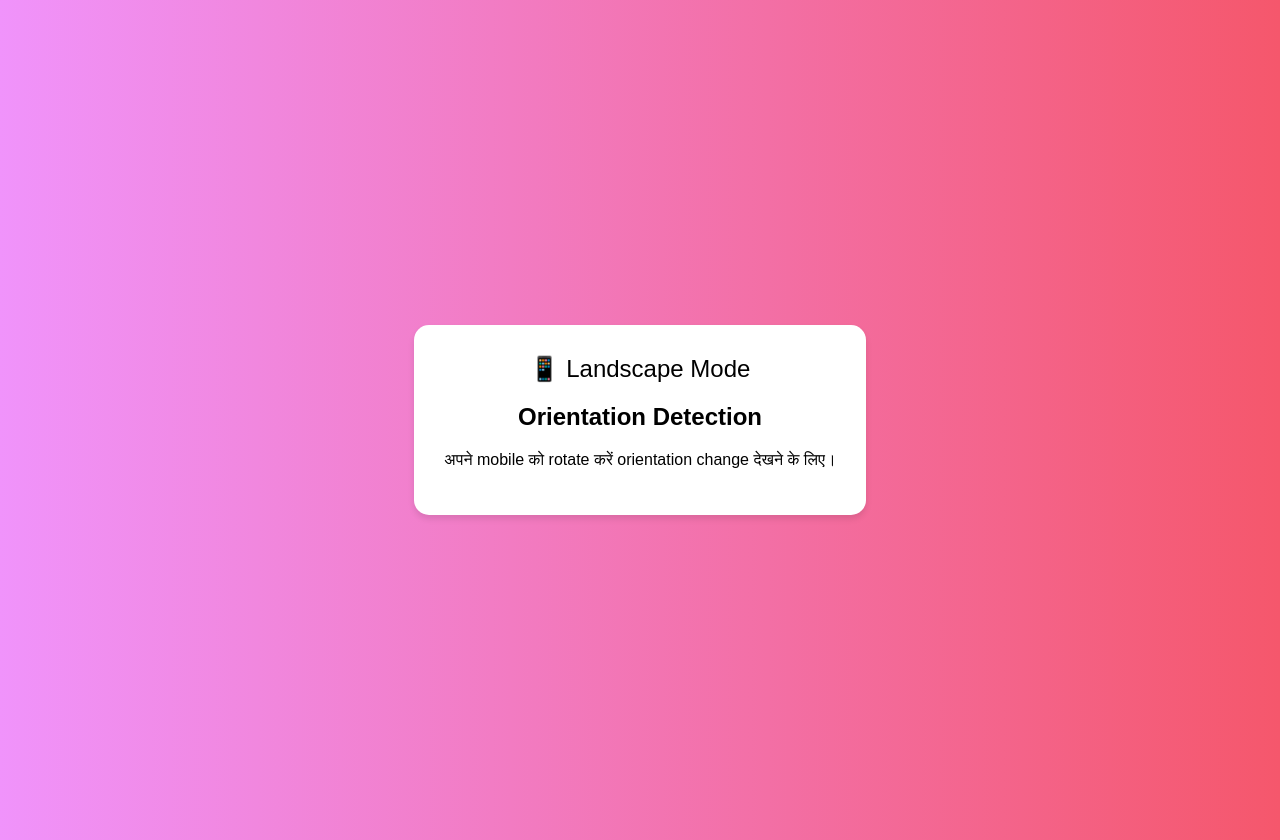
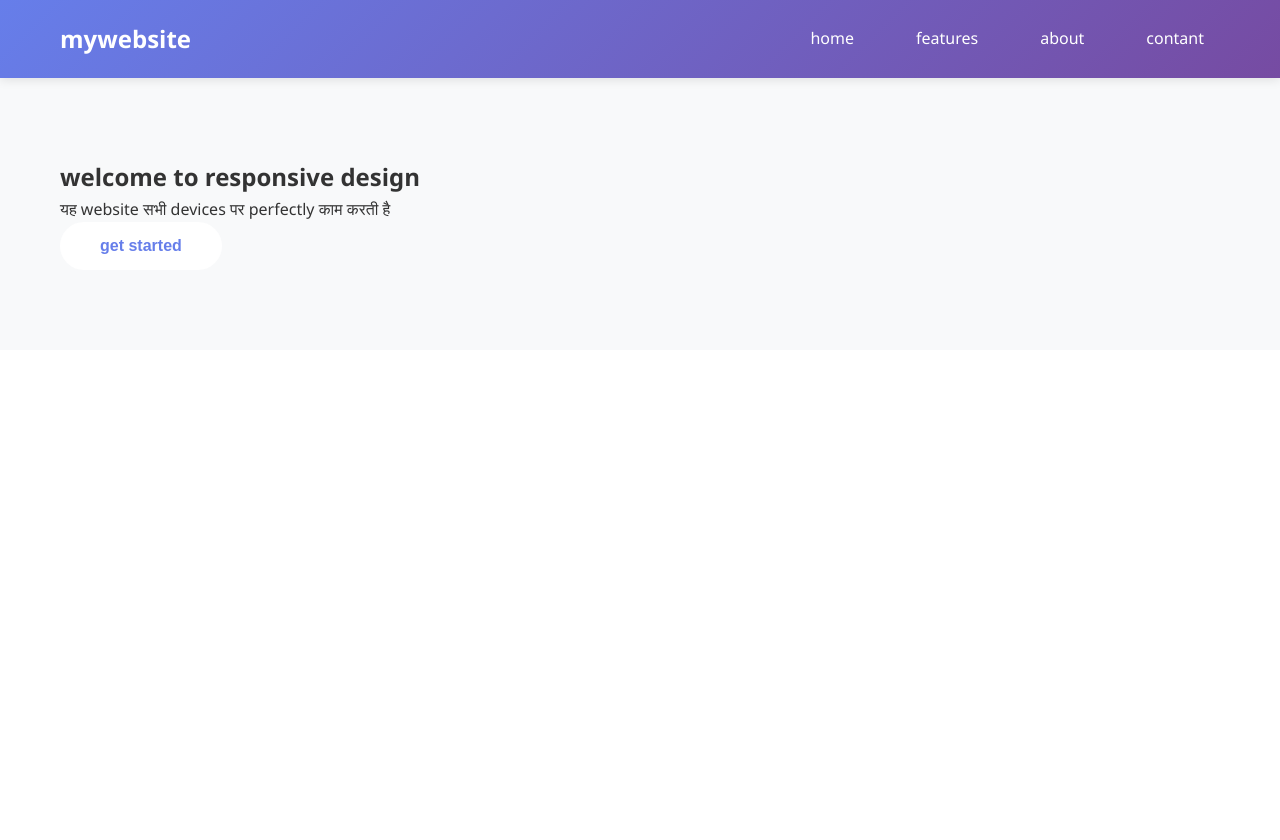
Before and after one commit to vaghelaharsh1015/html-css, a plain HTML site: page css/day 15/lab_ex.html in a window 1280 px wide. After the commit the page ends 800 px from the top, so only its background shows below. Drawn offline with Linux system fonts and the light colour scheme.

Commit message:
new file

```diff
--- a/css/day 15/lab_ex.html
+++ b/css/day 15/lab_ex.html
@@ -1,58 +1,134 @@
 <!DOCTYPE html>
-<html>
+<html lang="en">
+
 <head>
+    <meta charset="UTF-8">
     <meta name="viewport" content="width=device-width, initial-scale=1.0">
-    <title>Orientation Media Query</title>
+    <title>Document</title>
+
     <style>
-        body {
-            font-family: Arial, sans-serif;
+        /* Reset & Base Styles */
+        * {
             margin: 0;
-            padding: 20px;
-            display: flex;
-            justify-content: center;
-            align-items: center;
-            min-height: 100vh;
+            padding: 0;
+            box-sizing: border-box;
         }
 
-        .orientation-box {
-            background-color: white;
-            padding: 30px;
-            border-radius: 15px;
-            text-align: center;
-            box-shadow: 0 4px 6px rgba(0,0,0,0.1);
+        body {
+            font-family: 'Segoe UI', Tahoma, Geneva, Verdana, sans-serif;
+            line-height: 1.6;
+            color: #333;
         }
 
-        /* Portrait orientation */
-        @media (orientation: portrait) {
-            body {
-                background: linear-gradient(180deg, #667eea 0%, #764ba2 100%);
-            }
-            .orientation-box::before {
-                content: "📱 Portrait Mode";
-                display: block;
-                font-size: 24px;
-                margin-bottom: 10px;
-            }
+        .container {
+            max-width: 1200px;
+            margin: 0 auto;
+            padding: 0 20px;
         }
 
-        /* Landscape orientation */
-        @media (orientation: landscape) {
-            body {
-                background: linear-gradient(90deg, #f093fb 0%, #f5576c 100%);
-            }
-            .orientation-box::before {
-                content: "📱 Landscape Mode";
-                display: block;
-                font-size: 24px;
-                margin-bottom: 10px;
-            }
+        .header {
+            background: linear-gradient(135deg, #667eea 0%, #764ba2 100%);
+            color: white;
+            padding: 20px 0;
+            position: sticky;
+            top: 0;
+            z-index: 1000;
+            box-shadow: 0 2px 10px rgba(0, 0, 0, 0.1);
+        }
+
+        .nav-container {
+            display: flex;
+            justify-content: space-between;
+            align-items: center;
+        }
+
+        .logo {
+            font-size: 24px;
+            font-weight: bold;
+        }
+
+        .nav-menu {
+            display: flex;
+            list-style: none;
+            gap: 30px;
+        }
+
+        .nav-menu a {
+            color: white;
+            text-decoration: none;
+            padding: 8px 16px;
+            border-radius: 5px;
+            transition: background-color 0.3s ease;
+        }
+
+        .nav-menu a:hover {
+            background-color: rgba(255, 255, 255, 0.2);
+        }
+
+        .hero {
+            background: linear-gradient(135deg, #667eea 0%, #764ba2 100%);
+            color: white;
+            padding: 80px 0;
+            text-align: center;
+        }
+
+        .hero h1 {
+            font-size: 48px;
+            margin-bottom: 20px;
+        }
+
+        .hero p {
+            font-size: 20px;
+            margin-bottom: 30px;
+        }
+
+        .btn {
+            background-color: white;
+            color: #667eea;
+            padding: 15px 40px;
+            border: none;
+            border-radius: 30px;
+            font-size: 16px;
+            font-weight: bold;
+            cursor: pointer;
+            transition: transform 0.3 ease;
+        }
+
+        .btn:hover {
+            transform: translateY(-2px);
+        }
+
+        .features{
+            padding: 80px 0;
+            background-color: #f8f9fa;
         }
     </style>
 </head>
+
 <body>
-    <div class="orientation-box">
-        <h2>Orientation Detection</h2>
-        <p>अपने mobile को rotate करें orientation change देखने के लिए।</p>
-    </div>
+    <!--header-->
+    <header class="header">
+        <div class="container">
+            <nav class="nav-container">
+                <div class="logo">mywebsite</div>
+                <ul class="nav-menu">
+                    <li><a href="#home">home</a></li>
+                    <li><a href="#features">features</a></li>
+                    <li><a href="#about">about</a></li>
+                    <li><a href="#contant">contant</a></li>
+                </ul>
+            </nav>
+        </div>
+    </header>
+
+    <!--features section-->
+    <section class="features" id="home">
+        <div class="container">
+            <h1>welcome to responsive design</h1>
+            <p>यह website सभी devices पर perfectly काम करती है</p>
+            <button class="btn">get started</button>
+        </div>
+    </section>
 </body>
+
 </html>
```
